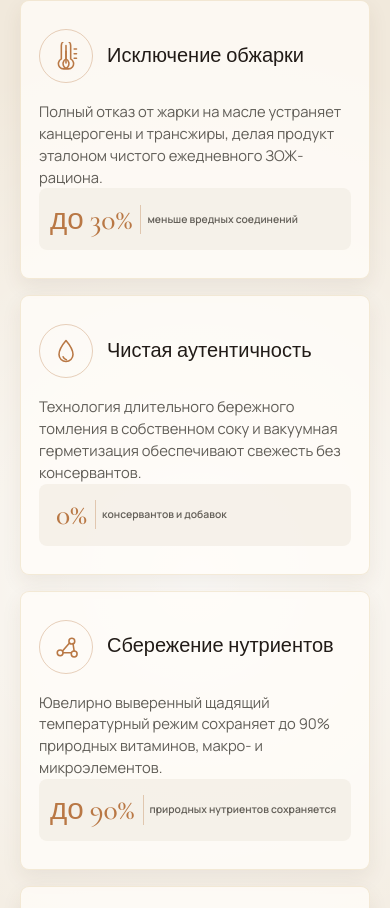
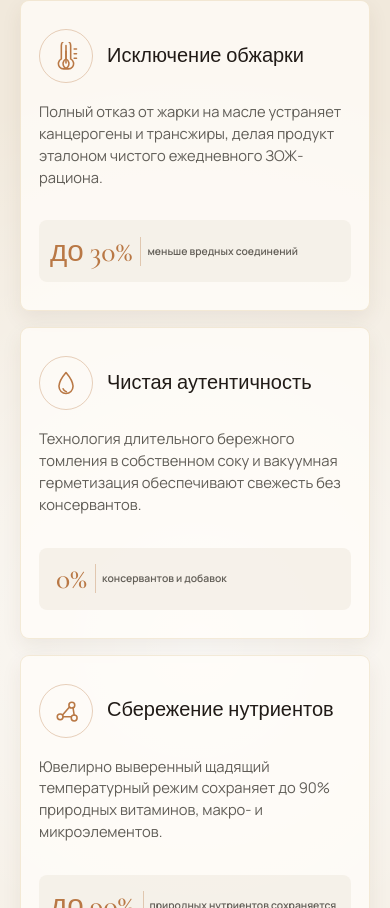
Before and after one commit to sillexy/AbramovGurme, a Next.js app: page / in a window 390 px wide. Shown: the part 2156-3064 px from the top of the page. Built offline with nearby package versions, Linux system fonts and the light colour scheme.

Commit message:
style: increase mobile gap above benefit metrics

```diff
--- a/src/app/benefit-metric-font.css
+++ b/src/app/benefit-metric-font.css
@@ -21,7 +21,7 @@
 }
 
 @media (max-width: 767px) {
-  .benefit-card__metric {
-    margin-top: 24px;
+  .benefit-card > p + .benefit-card__metric {
+    margin-top: 32px !important;
   }
 }
```
